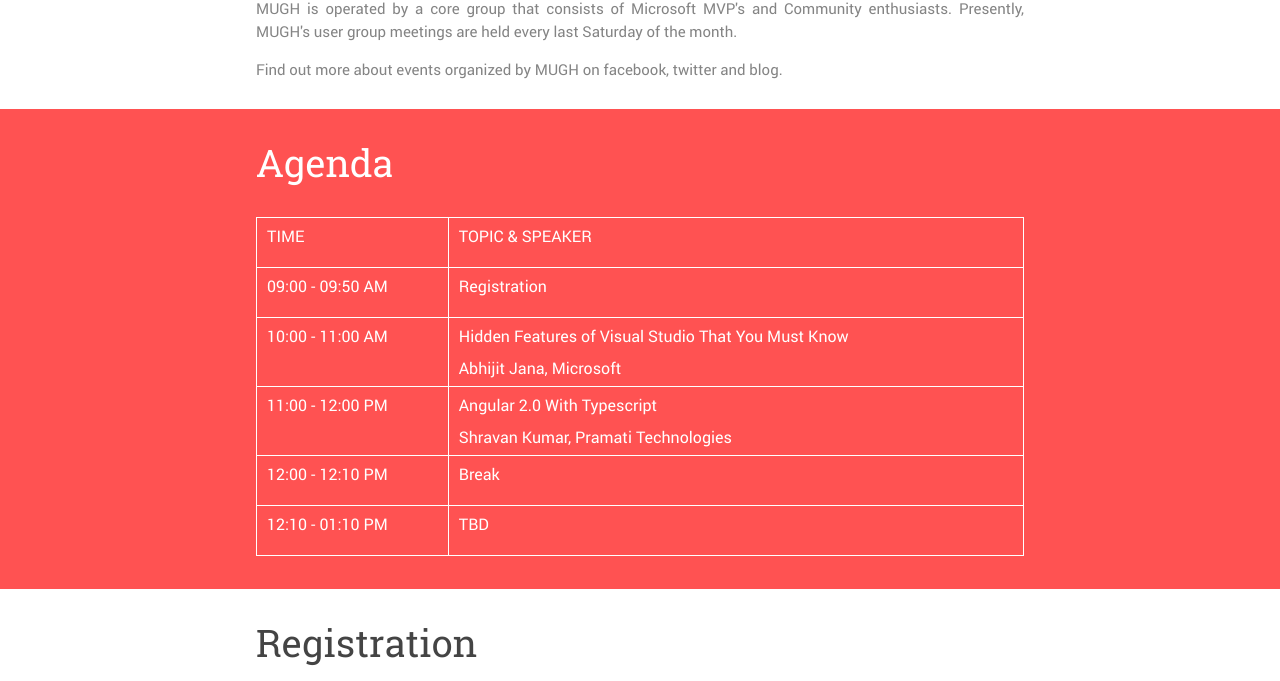
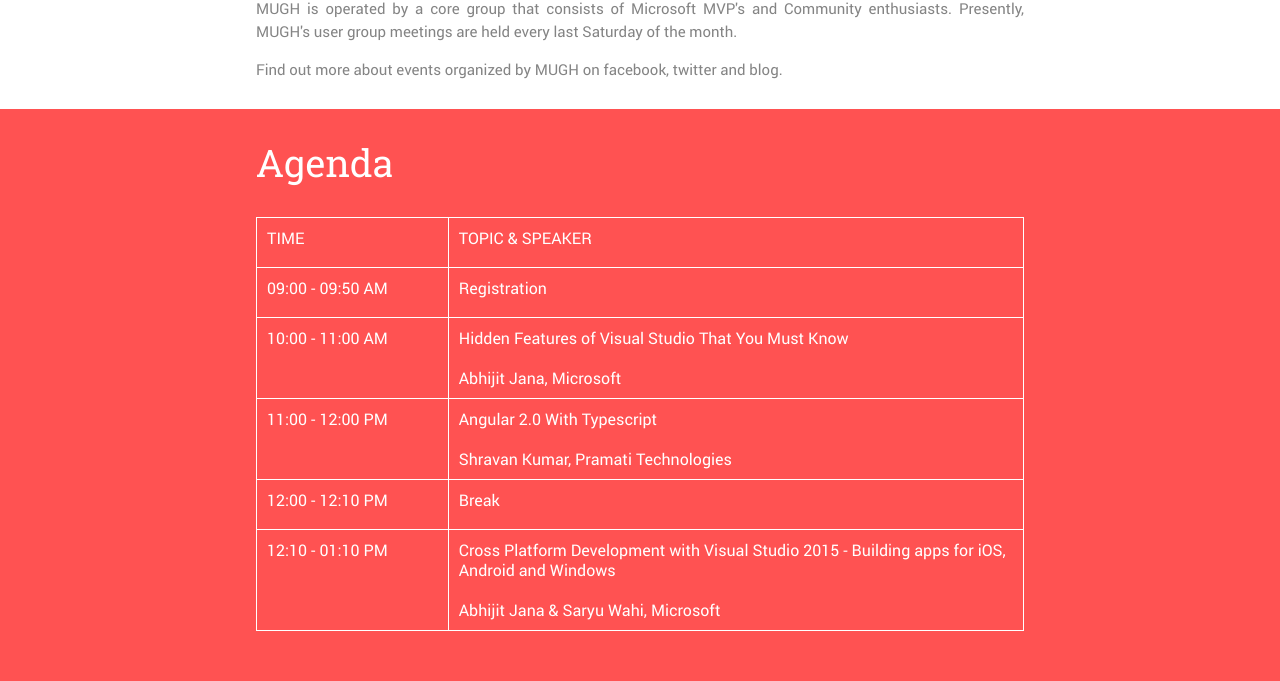
Before and after one commit to pravsinghz/ugmeet, a plain HTML site: page 2016/feb/index.html in a window 1280 px wide. Shown: the part 701-1382 px from the top of the page. Drawn offline with nearby package versions, Linux system fonts and the light colour scheme.

Commit message:
final agenda

```diff
--- a/2016/feb/index.html
+++ b/2016/feb/index.html
@@ -108,7 +108,9 @@
                         </tr>
                         <tr>
                             <td>12:10 - 01:10 PM</td>
-                            <td>TBD</td>
+														<td><p>Cross Platform Development with Visual Studio 2015 - Building apps for iOS, Android and Windows<br/><br/>
+																<a href="http://abhijitjana.net" target="_blank">Abhijit Jana</a> &amp; <a href="#">Saryu Wahi</a>, Microsoft
+														</p></td>
                         </tr>
                     </table>
                 </div>
--- a/2016/feb/site.css
+++ b/2016/feb/site.css
@@ -194,7 +194,7 @@
 }
 
 .main #agenda {
-    height: 480px;
+    height: 580px;
     background: #FF5252;
     color: #ffffff;
 }
@@ -219,6 +219,7 @@
     text-align: left;
     border: 1px solid #ffffff;
     padding: 10px;
+    line-height: 20px;
 }
 
 .main #agenda .content table td a {
```
